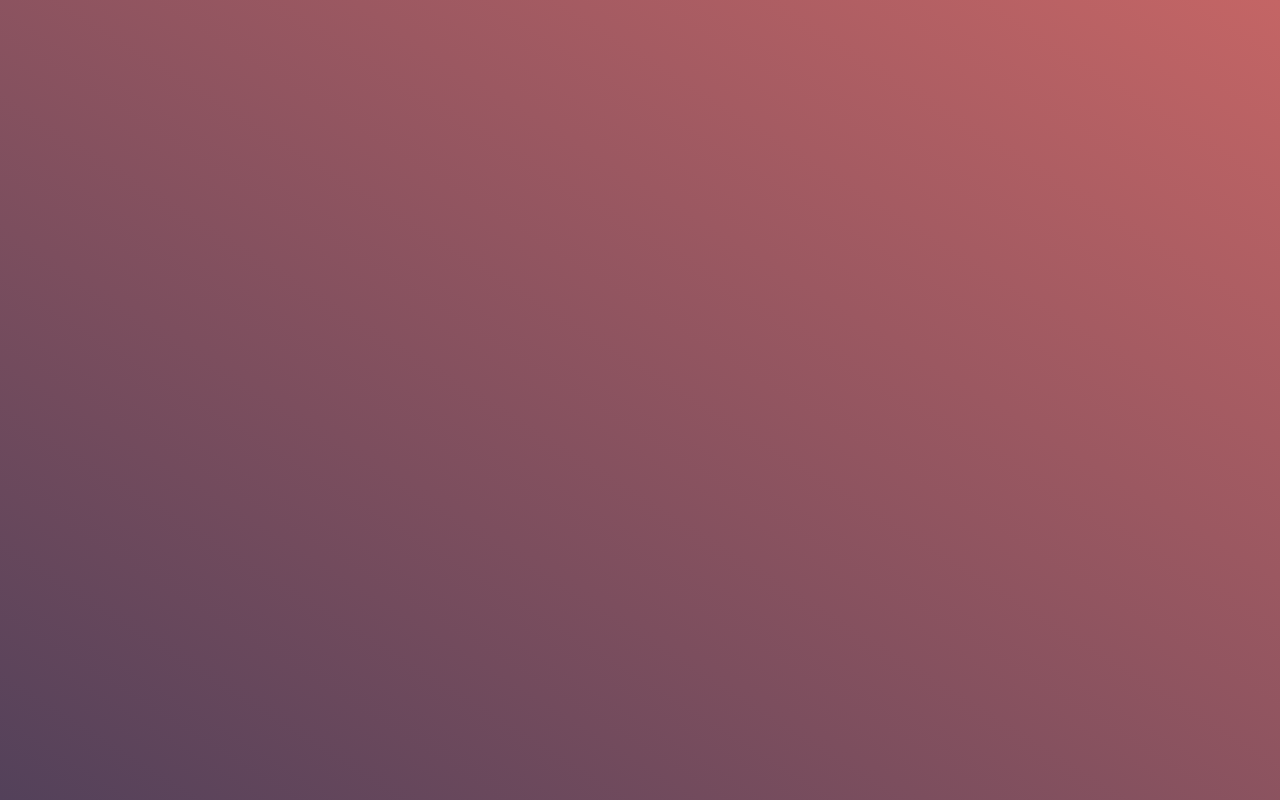
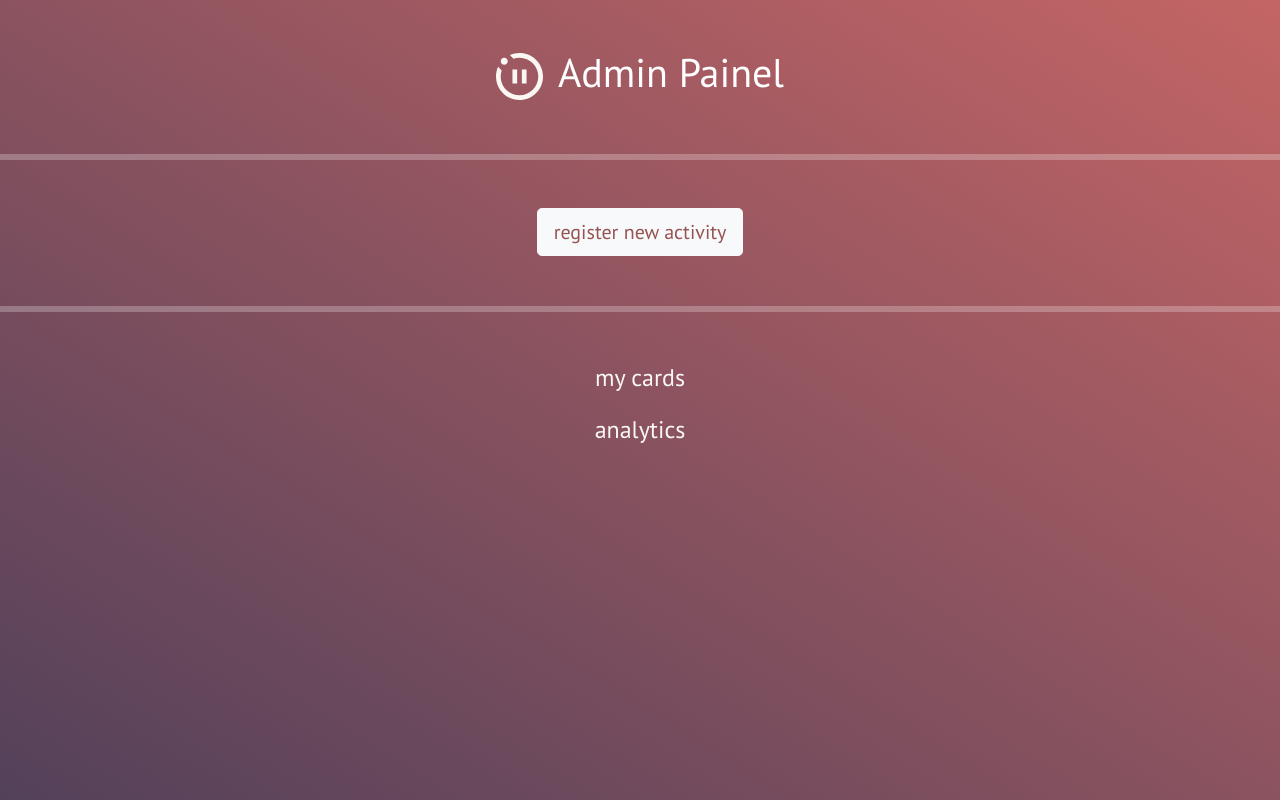
Before and after one commit to ironhack-sao-wdft/react-ironplate, a React (Create React App) app: page /adminpanel in a window 1280 px wide. Before the commit this address had no page. Built offline with nearby package versions, Linux system fonts and the light colour scheme; a web font is replaced by a local one.

Commit message:
adminpainel renamed to adminpanel

```diff
--- a/src/components/App.js
+++ b/src/components/App.js
@@ -10,7 +10,8 @@ import Welcome from "../pages/Welcome";
 import Description from "../pages/Description";
 import ActivityDescription from "../pages/ActivityDescription";
 import ActivityMedia from "../pages/ActivityMedia";
-import AdminPainel from "../pages/admin/AdminPainel";
+import AdminPanel from "../pages/admin/AdminPanel";
+import ActivityEdit from "../pages/admin/ActivityEdit";
 
 import { AuthContextComponent } from "../contexts/authContext";
 
@@ -18,7 +19,8 @@ function App() {
   return (
     <AuthContextComponent>
       <Routes>
-        <Route path="/adminpainel" element={<AdminPainel />} />
+        <Route path="/activityedit" element={<ActivityEdit />} />
+        <Route path="/adminpanel" element={<AdminPanel />} />
         <Route path="/home" element={<ProtectedRoute component={Home} />} />
         <Route path="/description" element={<Description />} />
         <Route path="/" element={<Welcome />} />
--- a/src/pages/admin/AdminPainel.js
+++ b/src/pages/admin/AdminPanel.js
@@ -17,9 +17,11 @@ export default function AdminPainel() {
       </div>
       <hr />
       <div className="admin-content mt-5">
-        <button className="btn btn-light btn-lg" style={{ color: "#965353" }}>
-          register new activity
-        </button>
+        <Link to="/activityedit">
+          <button className="btn btn-light btn-lg" style={{ color: "#965353" }}>
+            register new activity
+          </button>
+        </Link>
       </div>
       <hr />
       <div className="admin-list mt-5">
```
Also changed, not shown: src/pages/admin/ActivityEdit.js (added).
